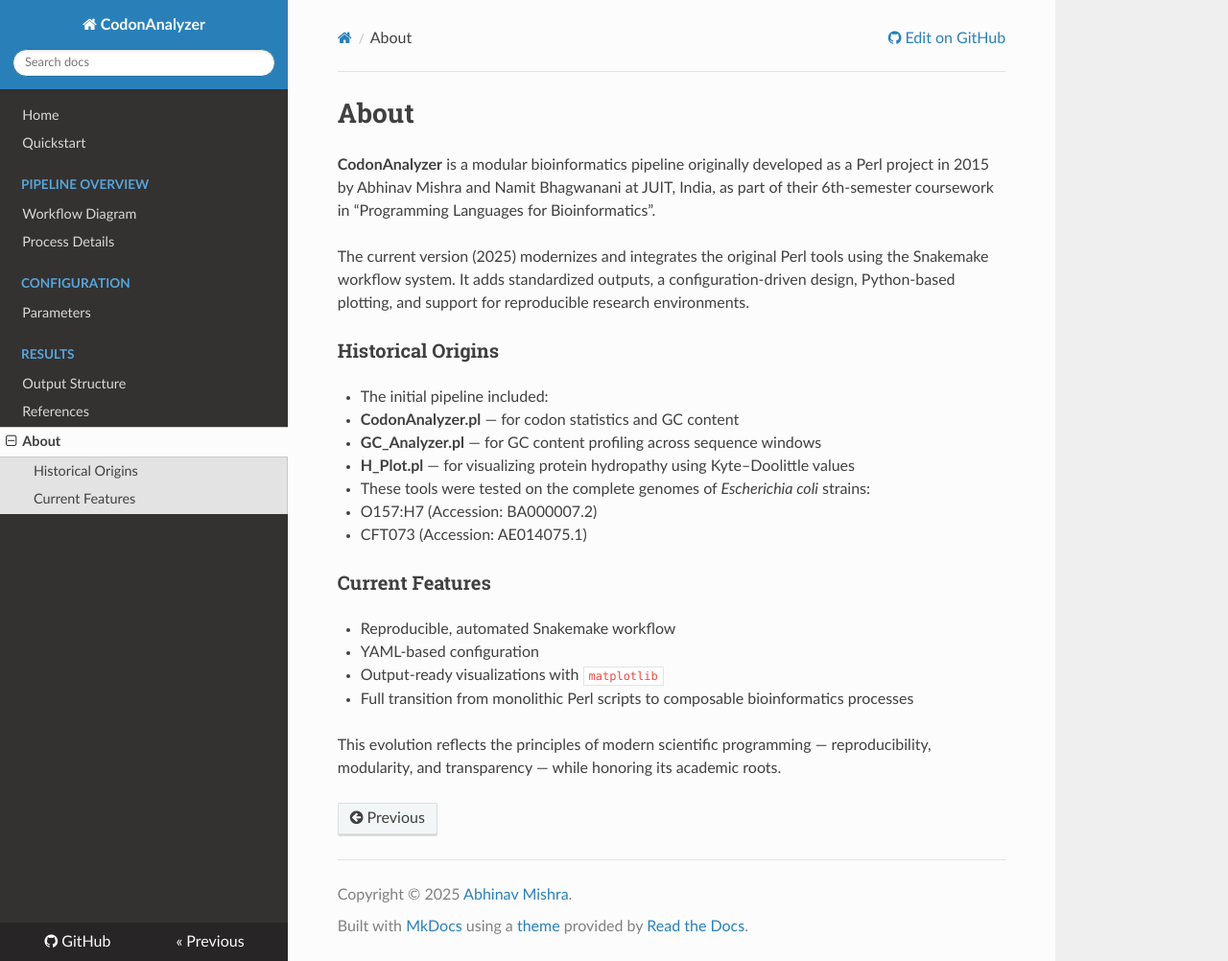
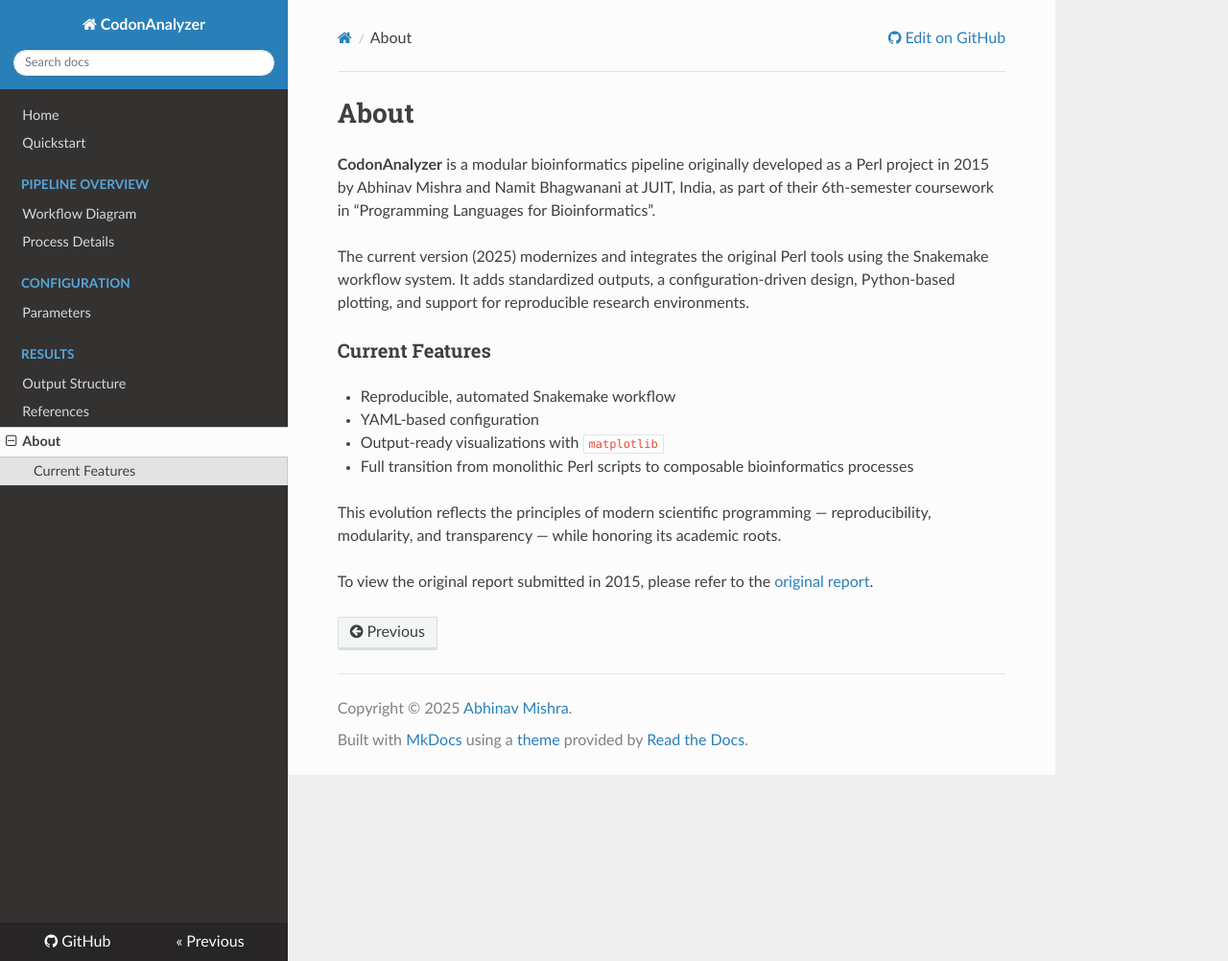
Before and after one commit to bibymaths/codonanalyzer, an MkDocs documentation site: the page built from docs/about.md, in a window 1280 px wide and 1002 px high. Shown: the whole window at 96% size. Built offline with MkDocs 1.6.1, drawn with Linux system fonts in a browser that asks for light colours; nearby versions of some CDN libraries.

Commit message:
Update documentation in about.md and README.md to reflect 2025 enhancements and features

```diff
--- a/docs/about.md
+++ b/docs/about.md
@@ -3,16 +3,6 @@
 **CodonAnalyzer** is a modular bioinformatics pipeline originally developed as a Perl project in 2015 by Abhinav Mishra and Namit Bhagwanani at JUIT, India, as part of their 6th-semester coursework in “Programming Languages for Bioinformatics”.
 
 The current version (2025) modernizes and integrates the original Perl tools using the Snakemake workflow system. It adds standardized outputs, a configuration-driven design, Python-based plotting, and support for reproducible research environments.
-
-### Historical Origins
-
-- The initial pipeline included:
-  - **CodonAnalyzer.pl** — for codon statistics and GC content
-  - **GC_Analyzer.pl** — for GC content profiling across sequence windows
-  - **H_Plot.pl** — for visualizing protein hydropathy using Kyte–Doolittle values
-- These tools were tested on the complete genomes of *Escherichia coli* strains:
-  - O157:H7 (Accession: BA000007.2)
-  - CFT073 (Accession: AE014075.1)
 
 ### Current Features
 
@@ -22,3 +12,5 @@ The current version (2025) modernizes and integrates the original Perl tools usi
 - Full transition from monolithic Perl scripts to composable bioinformatics processes
 
 This evolution reflects the principles of modern scientific programming — reproducibility, modularity, and transparency — while honoring its academic roots.
+
+To view the original report submitted in 2015, please refer to the [original report](files/report.pdf).
```
Also changed, not shown: README.md (+62 -1 lines).
